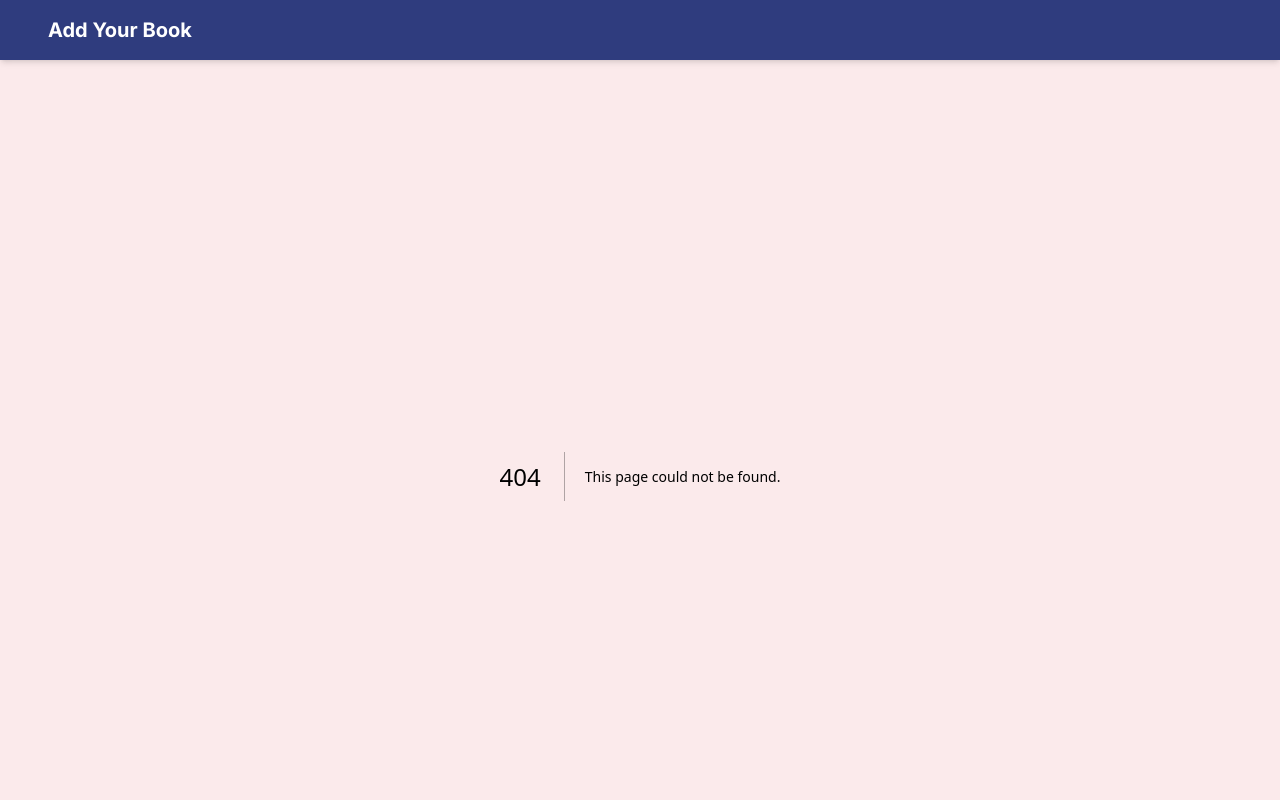
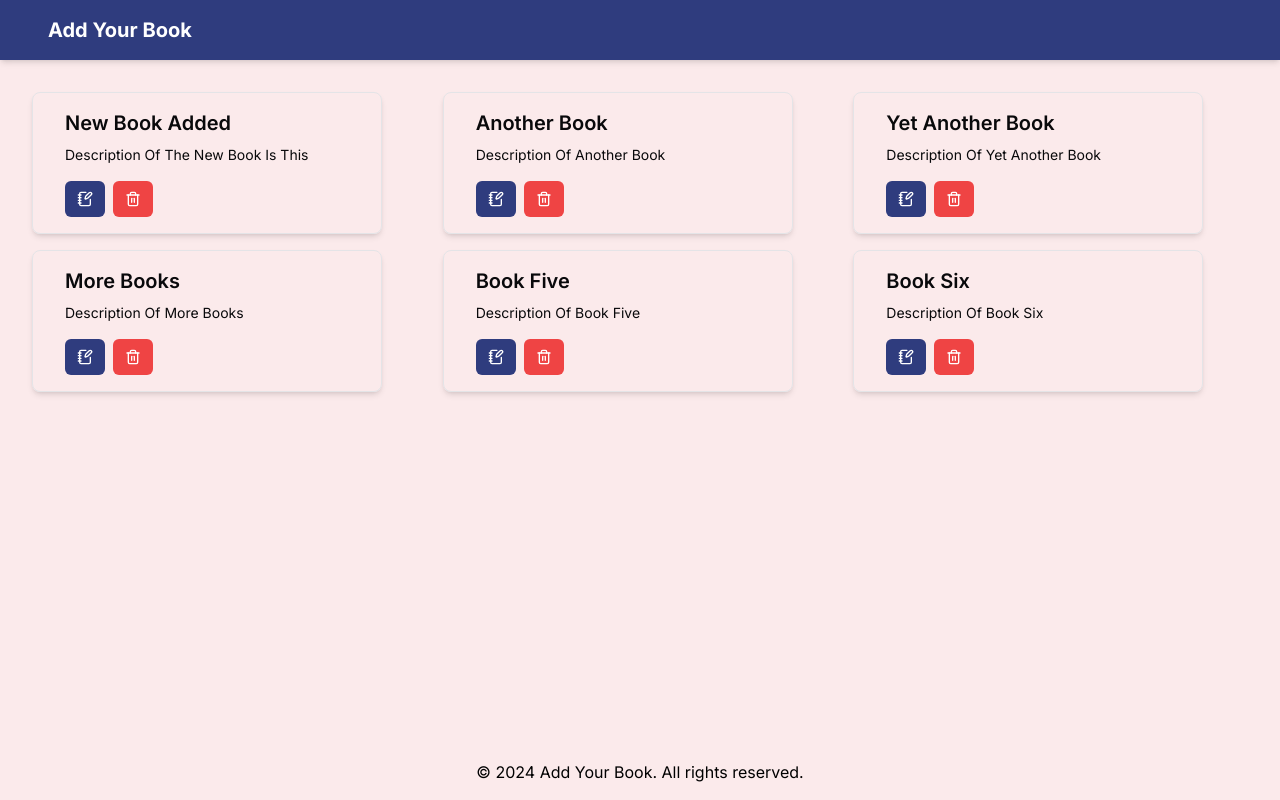
Before and after one commit to ankanganguly24/AddYourBook, a Next.js app: page /yourbooks in a window 1280 px wide. Before the commit this address had no page. Shown: the top 800 px of the page. Built offline with nearby package versions, Linux system fonts and the light colour scheme.

Commit message:
made bookcard with booklist

```diff
--- /dev/null
+++ b/src/app/yourbooks/page.tsx
@@ -0,0 +1,12 @@
+import BookList from "@/components/ui/BookList";
+import React from "react";
+
+const Yourbooks = () => {
+  return (
+    <div>
+      <BookList />
+    </div>
+  );
+};
+
+export default Yourbooks;
--- a/src/components/ui/BookList.tsx
+++ b/src/components/ui/BookList.tsx
@@ -1,7 +1,34 @@
+"use client";
+
 import React from "react";
+import BookCard from "./Bookcard";
 
-const BookList = () => {
-  return <div>BookList</div>;
+const books = [
+  {
+    title: "New Book Added",
+    description: "Description of the new book is this",
+  },
+  { title: "Another Book", description: "Description of another book" },
+  { title: "Yet Another Book", description: "Description of yet another book" },
+  { title: "More Books", description: "Description of more books" },
+  { title: "Book Five", description: "Description of book five" },
+  { title: "Book Six", description: "Description of book six" },
+];
+
+const BookList: React.FC = () => {
+  return (
+    <div className="grid grid-cols-1 sm:grid-cols-2 lg:grid-cols-3 gap-4 p-4">
+      {books.map((book, index) => (
+        <BookCard
+          key={index}
+          title={book.title}
+          description={book.description}
+          onUpdate={() => console.log("update")}
+          onDelete={() => console.log("delete")}
+        />
+      ))}
+    </div>
+  );
 };
 
 export default BookList;
--- /dev/null
+++ b/src/components/ui/Bookcard.tsx
@@ -0,0 +1,38 @@
+import React from "react";
+import { Button } from "./button";
+import { NotebookPen, Trash2 } from "lucide-react";
+
+interface BookCardProps {
+  title: string;
+  description: string;
+  onUpdate?: () => void;
+  onDelete?: () => void;
+}
+
+const BookCard: React.FC<BookCardProps> = ({
+  title,
+  description,
+  onUpdate,
+  onDelete,
+}) => {
+  return (
+    <div className="border w-[350px] px-8 py-4 rounded-lg shadow-md">
+      <h2 className="text-xl font-semibold mb-2 capitalize">{title}</h2>
+      <p className="text-sm mb-4 capitalize">{description}</p>
+      <div className="flex gap-2">
+        {onUpdate && (
+          <Button onClick={onUpdate} size={"sm"}>
+            <NotebookPen size={16} />
+          </Button>
+        )}
+        {onDelete && (
+          <Button onClick={onDelete} size={"sm"} variant={"destructive"}>
+            <Trash2 size={16} />
+          </Button>
+        )}
+      </div>
+    </div>
+  );
+};
+
+export default BookCard;
--- a/src/components/ui/Header.tsx
+++ b/src/components/ui/Header.tsx
@@ -1,3 +1,4 @@
+"use client";
 import React from "react";
 
 interface HeaderProps {
@@ -5,10 +6,19 @@ interface HeaderProps {
 }
 
 const Header: React.FC<HeaderProps> = ({ title }) => {
+  const handleRoute = () => {
+    window.location.href = "/";
+  };
+
   return (
     <header className="bg-primary text-white p-3 md:p-4 shadow-md">
       <div className="container md:mx-auto">
-        <h1 className="text-xl font-bold text-center md:text-left">{title}</h1>
+        <h1
+          className="text-xl font-bold text-center md:text-left cursor-pointer"
+          onClick={handleRoute}
+        >
+          {title}
+        </h1>
       </div>
     </header>
   );
--- a/src/components/ui/button.tsx
+++ b/src/components/ui/button.tsx
@@ -10,8 +10,7 @@ const buttonVariants = cva(
     variants: {
       variant: {
         default: "bg-primary text-white hover:bg-primary/90",
-        destructive:
-          "bg-destructive text-destructive-foreground hover:bg-destructive/90",
+        destructive: "bg-red-500 text-white hover:bg-destructive/90",
         outline:
           "border border-primary text-primary hover:bg-primary hover:text-white bg-secondary ",
         secondary:
```
